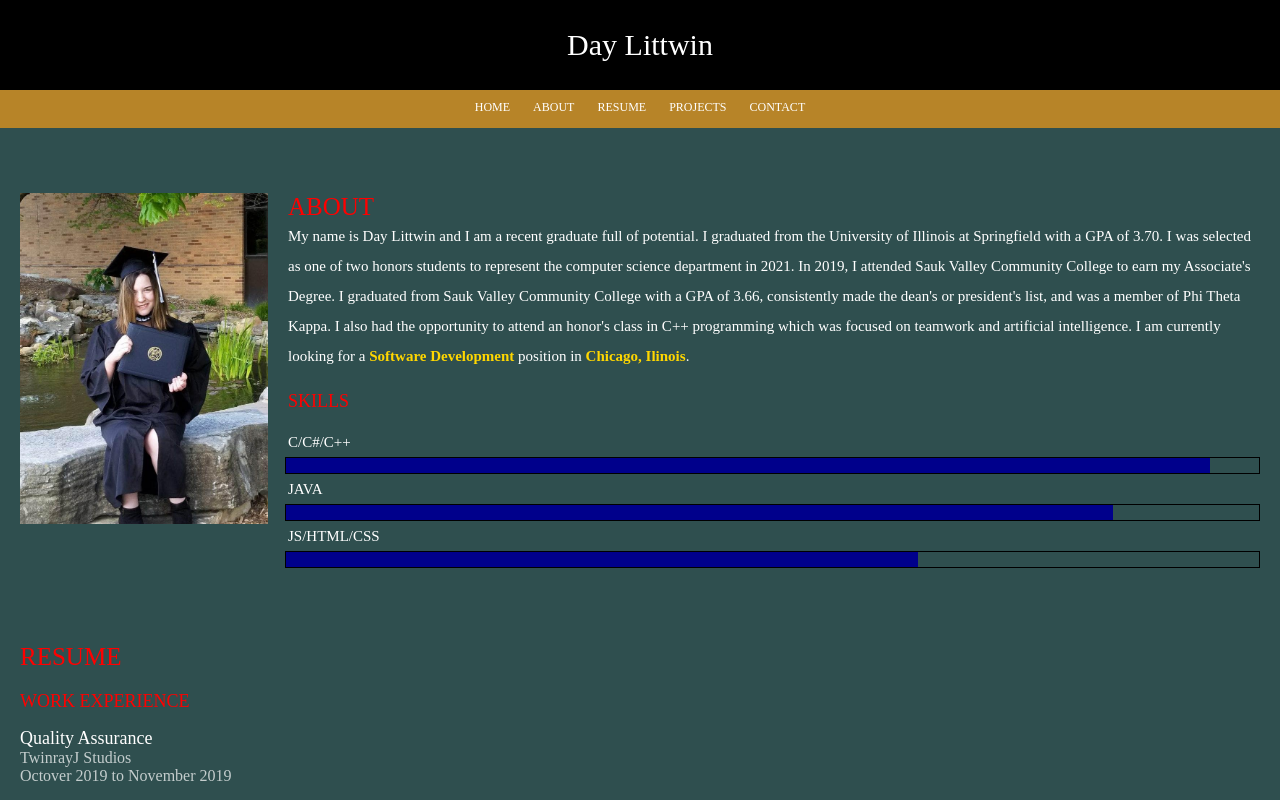
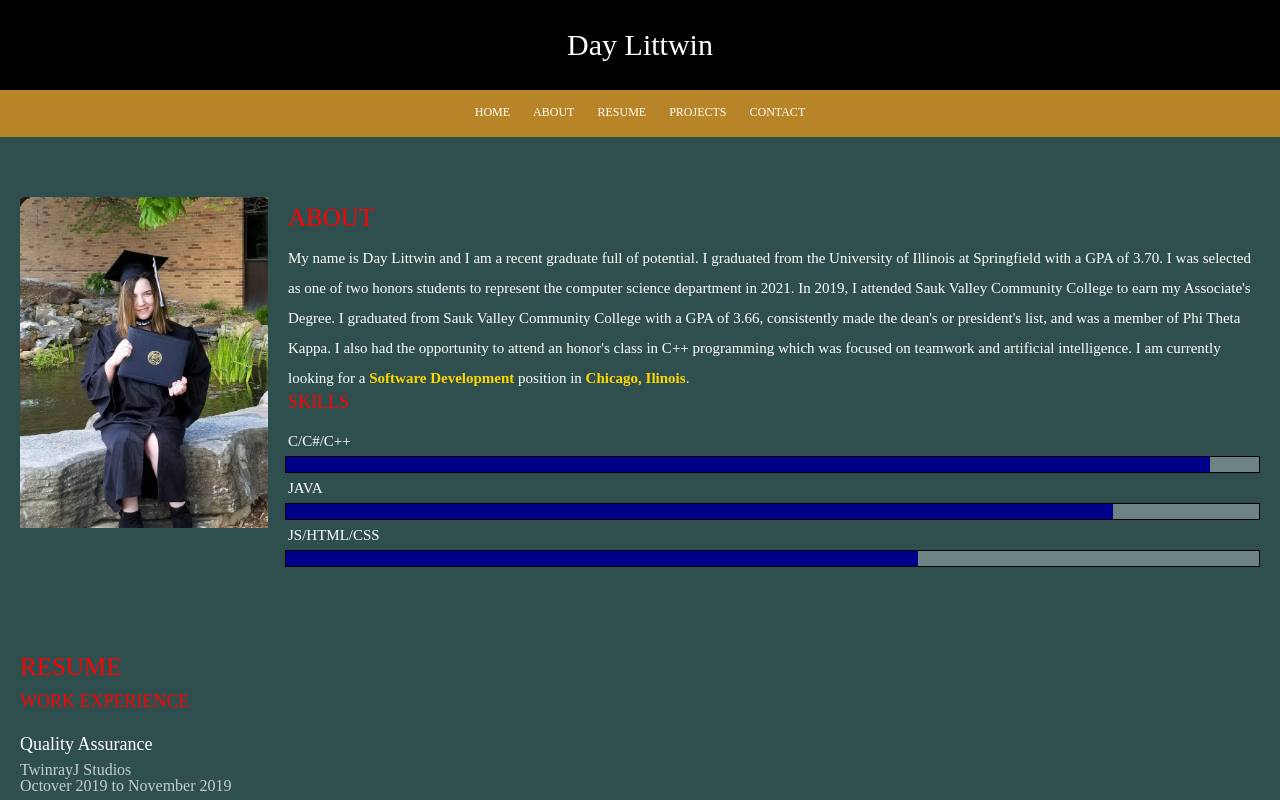
Before and after one commit to DayLittwin/DayLittwin.github.io, a plain HTML site: page index.html in a window 1280 px wide. Shown: the top 800 px of the page. Drawn offline with Linux system fonts and the light colour scheme.

Commit message:
bar background color, line-height

```diff
--- a/StyleSheet.css
+++ b/StyleSheet.css
@@ -1,3 +1,7 @@
+html {
+    line-height: 2;
+}
+
 body {
     margin-right: auto;
     margin-left: auto;
@@ -90,7 +94,6 @@ nav a:active {
 }
 
 .article {
-    line-height: 2;
     font-size: 15px;
 }
 
@@ -99,7 +102,7 @@ strong {
 }
 
 .subtitle {
-    padding: 20px 20px 0px 0px;
+    line-height: 1;
     font-size: 18px;
     color: red;
 }
@@ -115,6 +118,7 @@ strong {
     margin-left: auto;
     margin-right: 0;
     border: 1px solid black;
+    background-color: rgba(255,255,255,0.3);
     align-self: right;
 }
 
@@ -151,6 +155,7 @@ strong {
 }
 
 .listsubtitle {
+    line-height: 1;
     right: 0px;
     font-size: 16px;
     color: rgba(255, 255, 255, 0.719);
```
